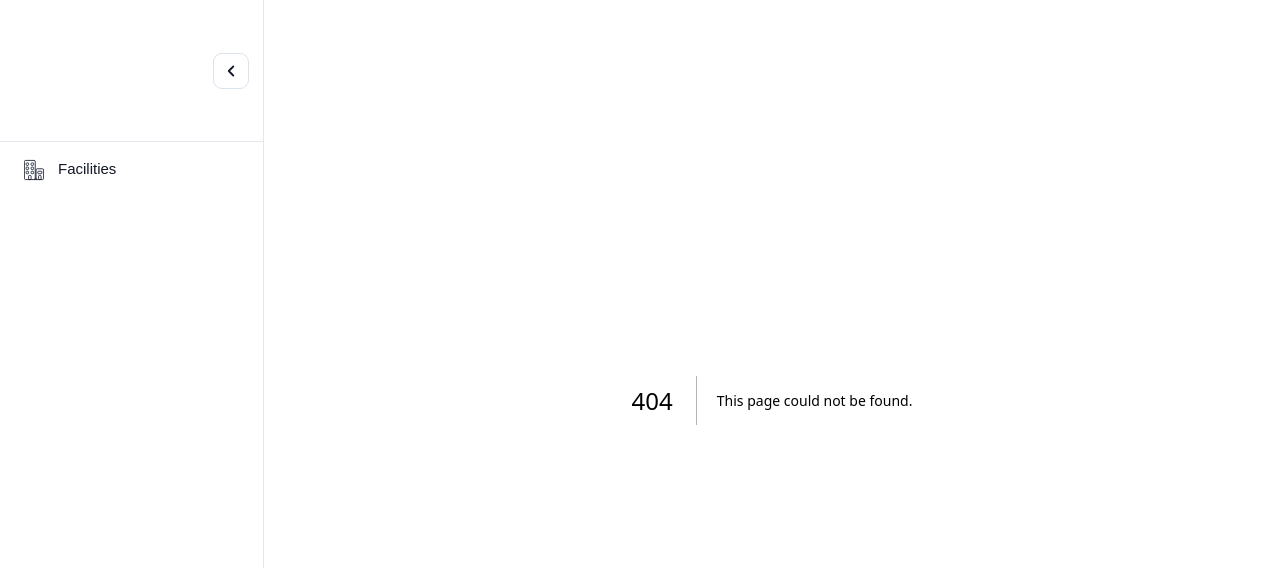
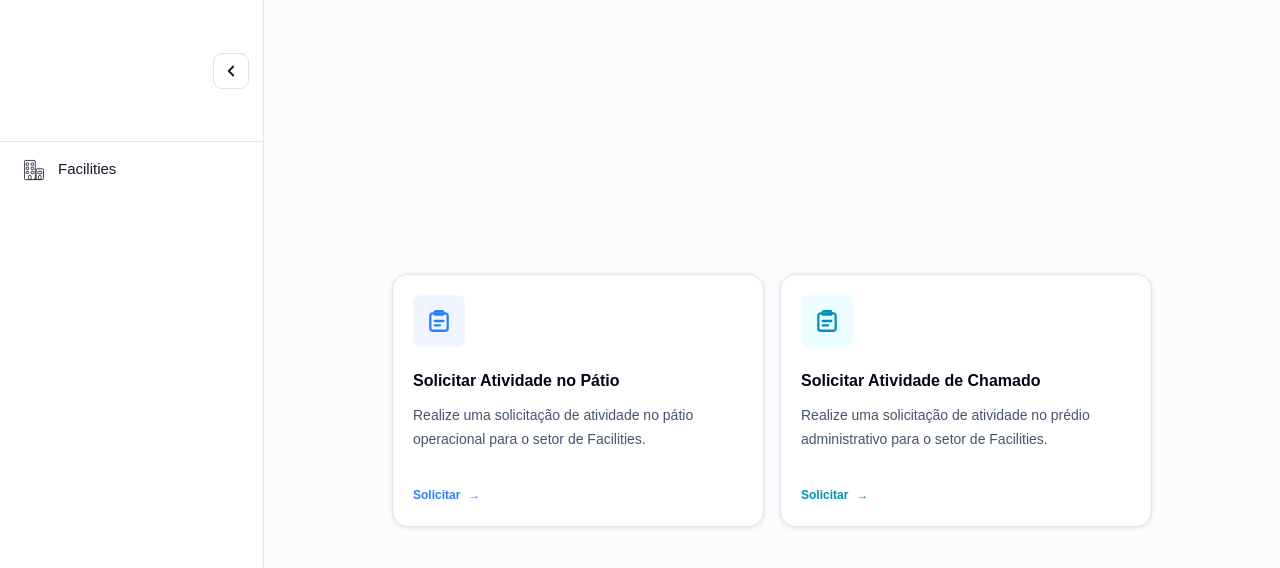
Before and after one commit to BAQ2002/OpsHub-Facilities, a Next.js app: page /solicitar-atividade in a window 1280 px wide. Before the commit this address had no page. Shown: the top 568 px of the page. Built offline with nearby package versions, Linux system fonts and the light colour scheme.

Commit message:
Add activity request options page

```diff
--- a/app/page.tsx
+++ b/app/page.tsx
@@ -1,3 +1,5 @@
+import Link from "next/link";
+
 const equipmentCards = [
   {
     title: "Artífice",
@@ -165,12 +167,12 @@ export default function Home() {
             >
               Hoje
             </button>
-            <button
-              className="h-[30px]  place-content-end rounded-lg border border-slate-200 bg-white px-4 text-xs text-slate-950 shadow-[0_1px_1px_rgba(15,23,42,0.04)]"
-              type="button"
+            <Link
+              className="flex h-[30px] place-content-end items-center rounded-lg border border-slate-200 bg-white px-4 text-xs text-slate-950 shadow-[0_1px_1px_rgba(15,23,42,0.04)]"
+              href="/solicitar-atividade"
             >
               Solicitar Atividade
-            </button>
+            </Link>
           </div>
 
           <div className="grid gap-3 lg:grid-cols-4">
--- /dev/null
+++ b/app/solicitar-atividade/page.tsx
@@ -0,0 +1,80 @@
+const requestCards = [
+  {
+    title: "Solicitar Atividade no Pátio",
+    description:
+      "Realize uma solicitação de atividade no pátio operacional para o setor de Facilities.",
+    iconBg: "bg-blue-50",
+    iconColor: "text-blue-500",
+  },
+  {
+    title: "Solicitar Atividade de Chamado",
+    description:
+      "Realize uma solicitação de atividade no prédio administrativo para o setor de Facilities.",
+    iconBg: "bg-cyan-50",
+    iconColor: "text-cyan-600",
+  },
+];
+
+export default function SolicitarAtividadePage() {
+  return (
+    <section className="flex min-h-screen items-center justify-center bg-[#fbfcfe] px-5 py-8 text-slate-950 md:px-8 lg:px-9">
+      <div className="w-full max-w-[760px]">
+        <h1 className="sr-only">Solicitar Atividade</h1>
+
+        <div className="grid gap-4 md:grid-cols-2">
+          {requestCards.map((card) => (
+            <article
+              key={card.title}
+              className="rounded-2xl border border-slate-200 bg-white p-5 shadow-[0_1px_4px_rgba(15,23,42,0.12)]"
+            >
+              <div
+                className={`mb-6 flex h-[52px] w-[52px] items-center justify-center rounded-lg ${card.iconBg}`}
+                aria-hidden="true"
+              >
+                <ClipboardIcon className={card.iconColor} />
+              </div>
+
+              <h2 className="text-base font-bold leading-tight text-slate-950">
+                {card.title}
+              </h2>
+              <p className="mt-3 min-h-[72px] text-sm leading-6 text-slate-600">
+                {card.description}
+              </p>
+
+              <button
+                className={`mt-3 inline-flex items-center gap-2 text-xs font-bold ${card.iconColor}`}
+                type="button"
+              >
+                Solicitar
+                <span aria-hidden="true">→</span>
+              </button>
+            </article>
+          ))}
+        </div>
+      </div>
+    </section>
+  );
+}
+
+function ClipboardIcon({ className }: { className: string }) {
+  return (
+    <svg
+      className={className}
+      width="26"
+      height="26"
+      viewBox="0 0 24 24"
+      fill="none"
+      stroke="currentColor"
+      strokeWidth="2.1"
+      strokeLinecap="round"
+      strokeLinejoin="round"
+      aria-hidden="true"
+    >
+      <path d="M9 5h6" />
+      <path d="M9 3h6a1 1 0 0 1 1 1v2H8V4a1 1 0 0 1 1-1Z" />
+      <path d="M8 5H6a2 2 0 0 0-2 2v12a2 2 0 0 0 2 2h12a2 2 0 0 0 2-2V7a2 2 0 0 0-2-2h-2" />
+      <path d="M8 12h8" />
+      <path d="M8 16h5" />
+    </svg>
+  );
+}
```
